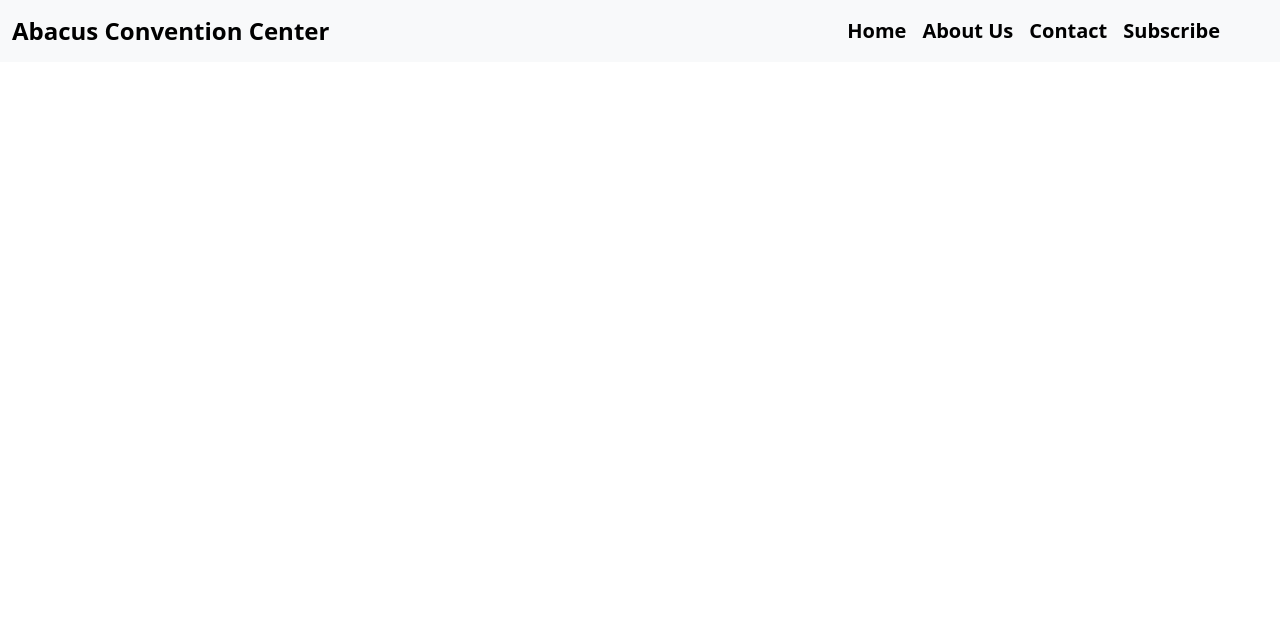
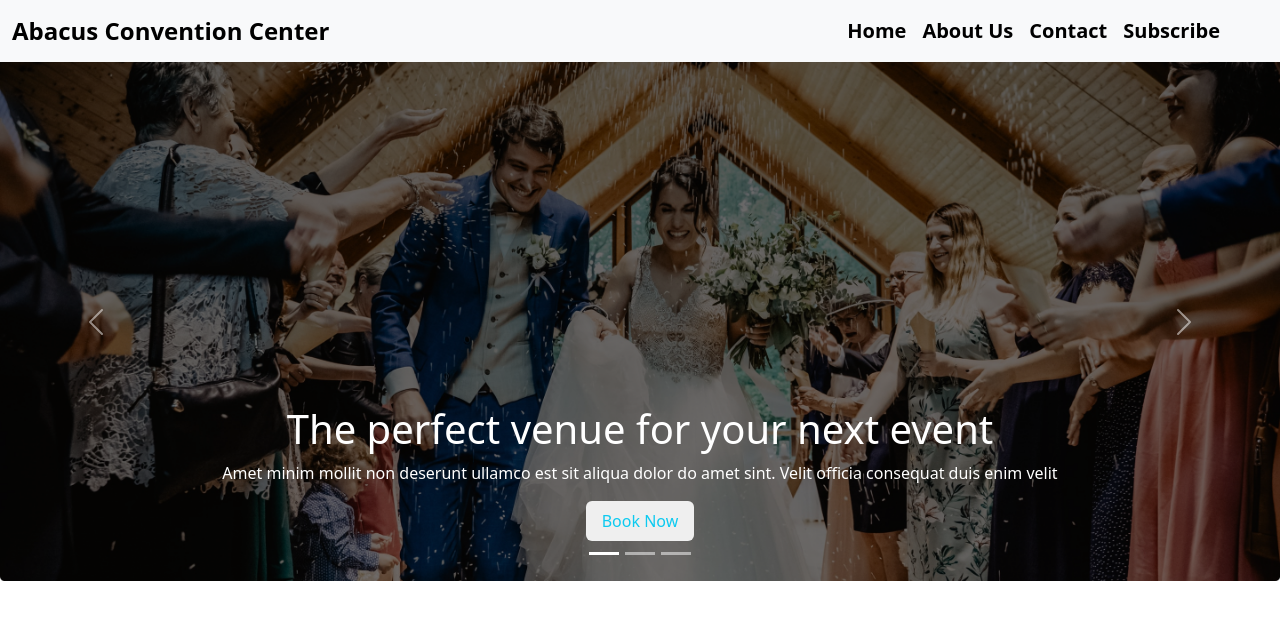
Before and after one commit to shariful0401/Convention-center, a plain HTML site: page index.html in a window 1280 px wide. Drawn offline with nearby package versions, Linux system fonts and the light colour scheme.

Commit message:
added banner section

```diff
--- a/index.html
+++ b/index.html
@@ -15,7 +15,8 @@
     <nav class="navbar navbar-expand-lg bg-body-tertiary">
       <div class="container-fluid">
         <a class="navbar-brand fw-bold fs-4" href="#">Abacus Convention Center</a>
-        <button class="navbar-toggler" type="button" data-bs-toggle="collapse" data-bs-target="#navbarTogglerDemo02" aria-controls="navbarTogglerDemo02" aria-expanded="false" aria-label="Toggle navigation">
+        <button class="navbar-toggler" type="button" data-bs-toggle="collapse" data-bs-target="#navbarTogglerDemo02"
+          aria-controls="navbarTogglerDemo02" aria-expanded="false" aria-label="Toggle navigation">
           <span class="navbar-toggler-icon"></span>
         </button>
         <div class="collapse navbar-collapse justify-content-end" id="navbarTogglerDemo02">
@@ -39,7 +40,55 @@
     <!-- Navbar end -->
 
     <!-- Banner section start -->
-
+    <div id="carouselExampleCaptions" class="carousel slide">
+      <div class="carousel-indicators">
+        <button type="button" data-bs-target="#carouselExampleCaptions" data-bs-slide-to="0" class="active"
+          aria-current="true" aria-label="Slide 1"></button>
+        <button type="button" data-bs-target="#carouselExampleCaptions" data-bs-slide-to="1"
+          aria-label="Slide 2"></button>
+        <button type="button" data-bs-target="#carouselExampleCaptions" data-bs-slide-to="2"
+          aria-label="Slide 3"></button>
+      </div>
+      <div class="carousel-inner">
+        <div class="carousel-item active">
+          <img src="images/banner.png" class="d-block w-100" alt="...">
+          <div class="carousel-caption d-none d-md-block">
+            <h5 class="text-white fs-1">The perfect venue for your next event</h5>
+            <p class="text-white">Amet minim mollit non deserunt ullamco est sit aliqua dolor do amet
+              sint. Velit officia consequat duis enim velit </p>
+            <button class="text-info px-3 py-2 border border-0 rounded">Book Now</button>
+          </div>
+        </div>
+        <div class="carousel-item">
+          <img src="images/1475854388025-kt4.jpeg" class="d-block w-100" alt="...">
+          <div class="carousel-caption d-none d-md-block">
+            <h5 class="text-white fs-1">The perfect venue for your next event</h5>
+            <p class="text-white">Amet minim mollit non deserunt ullamco est sit aliqua dolor do amet
+              sint. Velit officia consequat duis enim velit </p>
+            <button class="text-info px-3 py-2 border border-0 rounded">Book Now</button>
+          </div>
+        </div>
+        <div class="carousel-item">
+          <img src="images/ls01412_51_150487-159768650924542.jpg" class="d-block w-100" alt="...">
+          <div class="carousel-caption d-none d-md-block">
+            <h5 class="text-white fs-1">The perfect venue for your next event</h5>
+            <p class="text-white">Amet minim mollit non deserunt ullamco est sit aliqua dolor do amet
+              sint. Velit officia consequat duis enim velit </p>
+            <button class="text-info px-3 py-2 border border-0 rounded">Book Now</button>
+          </div>
+        </div>
+      </div>
+      <button class="carousel-control-prev" type="button" data-bs-target="#carouselExampleCaptions"
+        data-bs-slide="prev">
+        <span class="carousel-control-prev-icon" aria-hidden="true"></span>
+        <span class="visually-hidden">Previous</span>
+      </button>
+      <button class="carousel-control-next" type="button" data-bs-target="#carouselExampleCaptions"
+        data-bs-slide="next">
+        <span class="carousel-control-next-icon" aria-hidden="true"></span>
+        <span class="visually-hidden">Next</span>
+      </button>
+    </div>
     <!-- Banner section end -->
 
     <!-- Bootstrap js -->
```
Also changed, not shown: images/1475854388025-kt4.jpeg (added), images/ls01412_51_150487-159768650924542.jpg (added).
